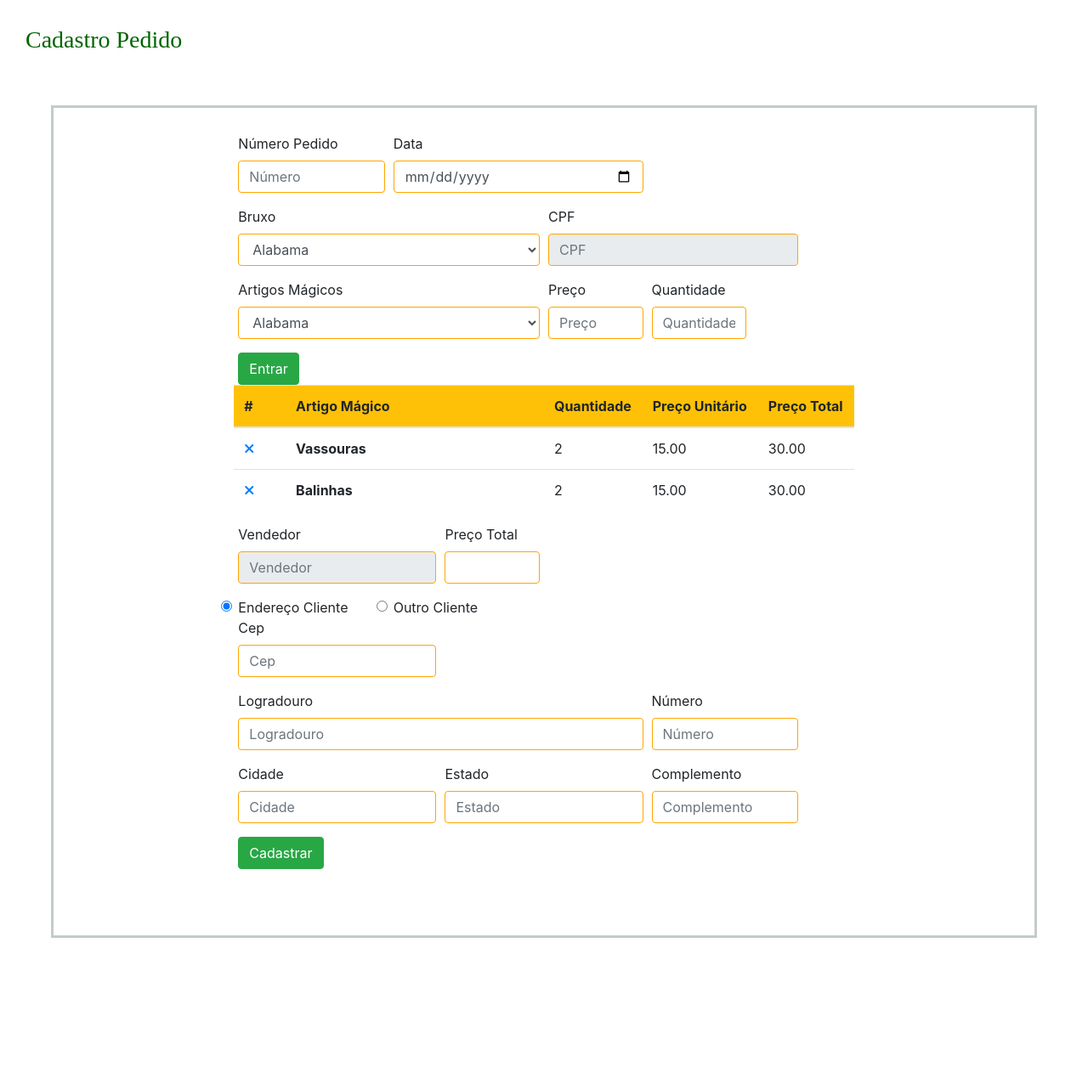
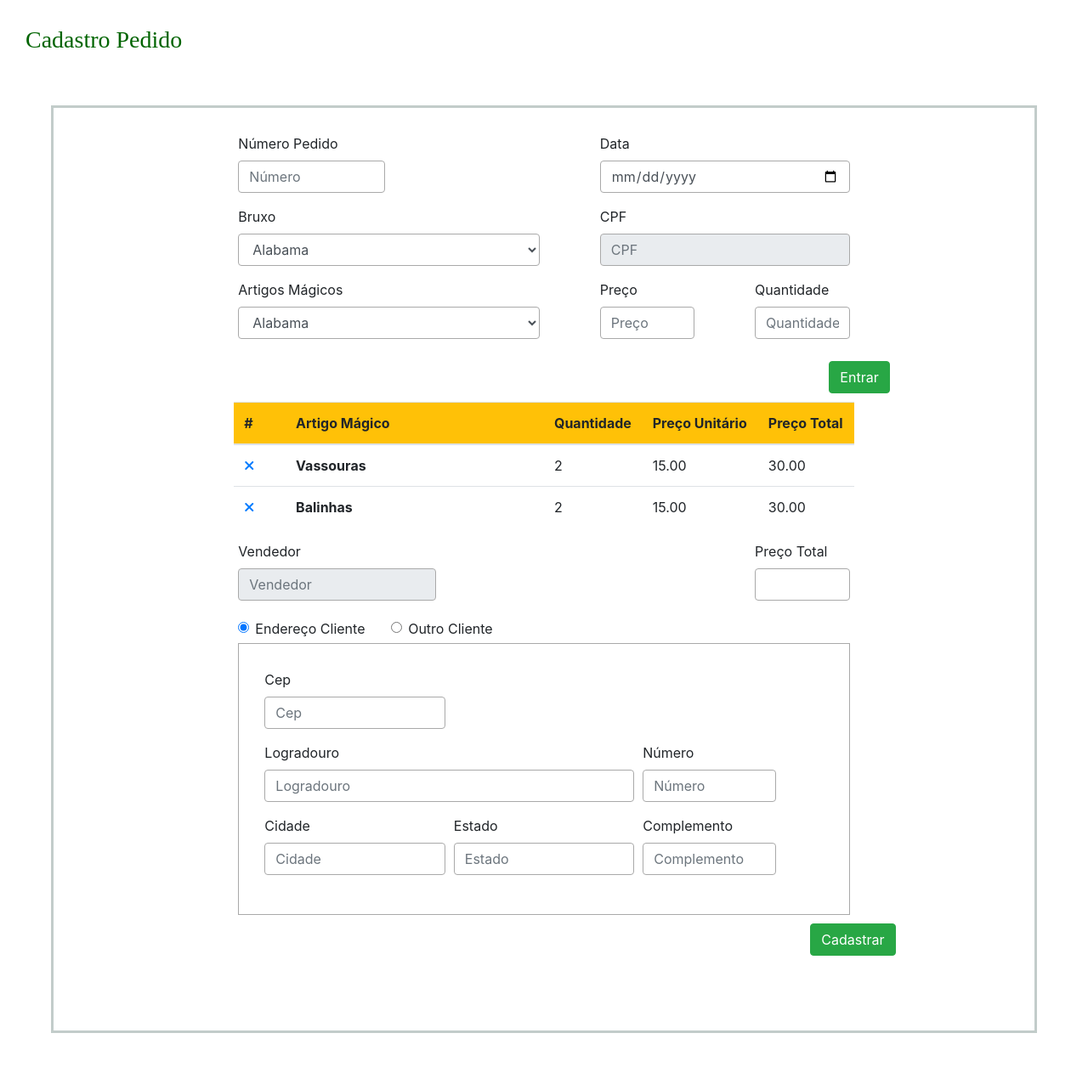
Before and after one commit to jpbp/Projeto_Engenharia_De_Software, a PHP site: template src/View/fazerPedido.html in a window 1280 px wide. Shown: the whole page at 85% size. Before the commit the page ends 1104 px from the top, so only its background shows below. Run offline with PHP 8.4, Linux system fonts and the light colour scheme; the template is opened without the code that fills it, so the values that code supplies are empty; some libraries are stand-ins or nearby versions.

Commit message:
Css pedido terminado

```diff
--- a/src/View/css/pedido.css
+++ b/src/View/css/pedido.css
@@ -11,9 +11,54 @@ main {
 }
 
 .form-control {
-    border: 1px solid #FFA500;
+    border: 1px solid #A9A9A9;
 }
 
-.form-row #cpf {
-    margin-right: -300px;
+.centralizado {
+    display: flex;
+    justify-content: space-between;
 }
+
+.select2-selection__rendered {
+    line-height: 38px !important;
+}
+
+.select2-container .select2-selection--single {
+    height: 38px !important;
+}
+
+.select2-selection__arrow {
+    height: 38px !important;
+}
+
+#botao {
+    left: 690px;
+    padding: 10px;
+}
+
+#botao1 {
+    left: 668px;
+    padding: 10px;
+}
+
+.table {
+    padding: 100px;
+}
+
+.btnRadio {
+    padding: 5px;
+}
+
+.form-check {
+    display: block;
+    padding-left: 1.25rem !important;
+}
+
+.enderecoEntrega {
+    padding: 30px;
+    border: 1px solid #A9A9A9;
+}
+
+.btnExcluir {
+    text-decoration: none;
+}
```
